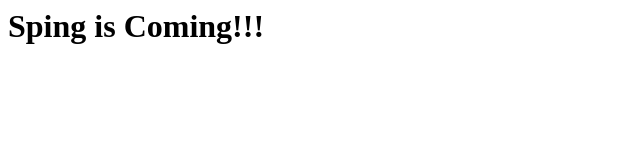
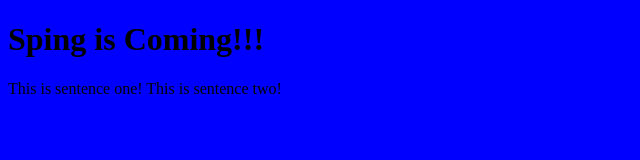
Before and after one commit to WalkerTxsRngr7/SpringPractice, a plain HTML site: page index.html in a window 1280 px wide. Shown: the whole page, without its empty margins (0-640 px from the left). Drawn offline with Linux system fonts and the light colour scheme.

Commit message:
added a paragraph and a style sheet

```diff
--- a/index.html
+++ b/index.html
@@ -1 +1,14 @@
-<h1>Sping is Coming!!! </h1>
+<!DOCTYPE html>
+<html lang="en">
+<head>
+  <meta charset="UTF-8">
+  <meta name="viewport" content="width=device-width, initial-scale=1.0">
+  <meta http-equiv="X-UA-Compatible" content="ie=edge">
+  <title>Document</title>
+  <link rel="stylesheet" href="style.css" class="style">
+</head>
+<body>
+  <h1>Sping is Coming!!! </h1>
+  <p>This is sentence one! This is sentence two!</p>
+</body>
+</html>
--- /dev/null
+++ b/style.css
@@ -0,0 +1,3 @@
+body {
+	background-color: blue;
+}
```
